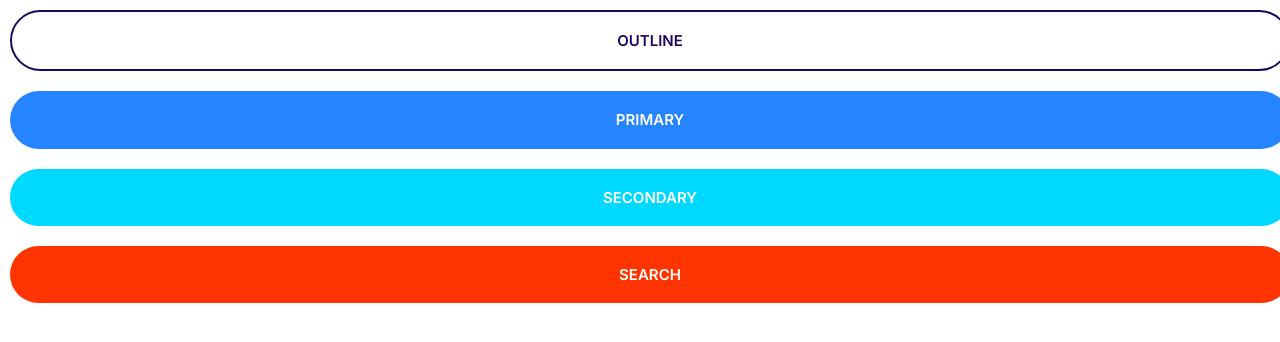
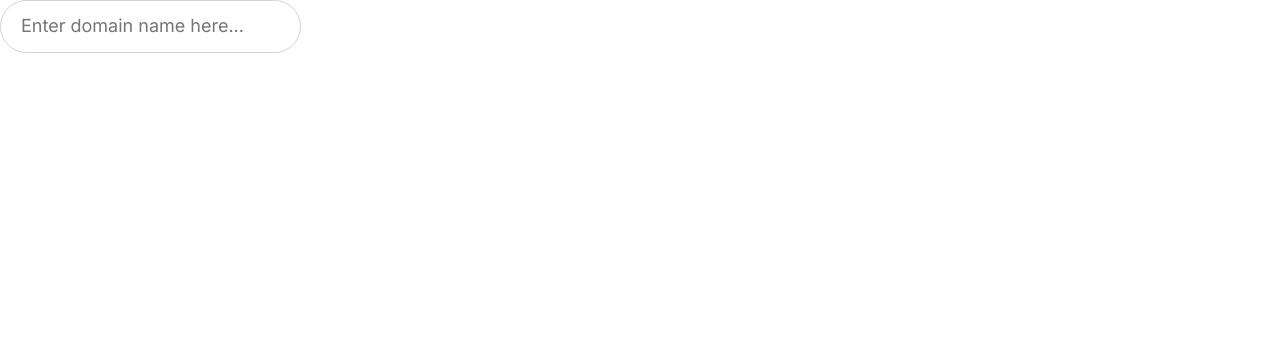
Before and after one commit to akmal-azami/envio, a plain HTML site: page index.html in a window 1280 px wide. Drawn offline with Linux system fonts and the light colour scheme.

Commit message:
Created initial minimalistic input

```diff
--- a/CSS/style.css
+++ b/CSS/style.css
@@ -228,3 +228,29 @@ background-color: var(--color-primary);
 .button {
     font-size: 1.5rem ;
 }}
+
+/* Input for search */
+
+.input {
+    border: 1px solid lightgray;
+    border-radius: 40px;
+    outline: 0;
+    padding: 1.5rem 2rem;
+    color: var(--color-headings);
+}
+
+
+}
+
+::placeholder {
+    color: lightgray;
+    font-size: 2rem;
+}
+
+@media screen and(min-width: 1024px) {
+    .input {
+        font-size: 1.5rem;
+    }
+
+
+}
--- a/index.html
+++ b/index.html
@@ -15,9 +15,6 @@
     <title>Document</title>
   </head>
   <body>
-    <button class="button button--outline button--block">Outline</button>
-    <button class="button button--primary button--block">PRIMARY</button>
-    <button class="button button--secondary button--block">Secondary</button>
-    <button class="button button--accent button--block">Search</button>
+    <input type="text" class="input" placeholder="Enter domain name here..."/>
   </body>
 </html>
```
